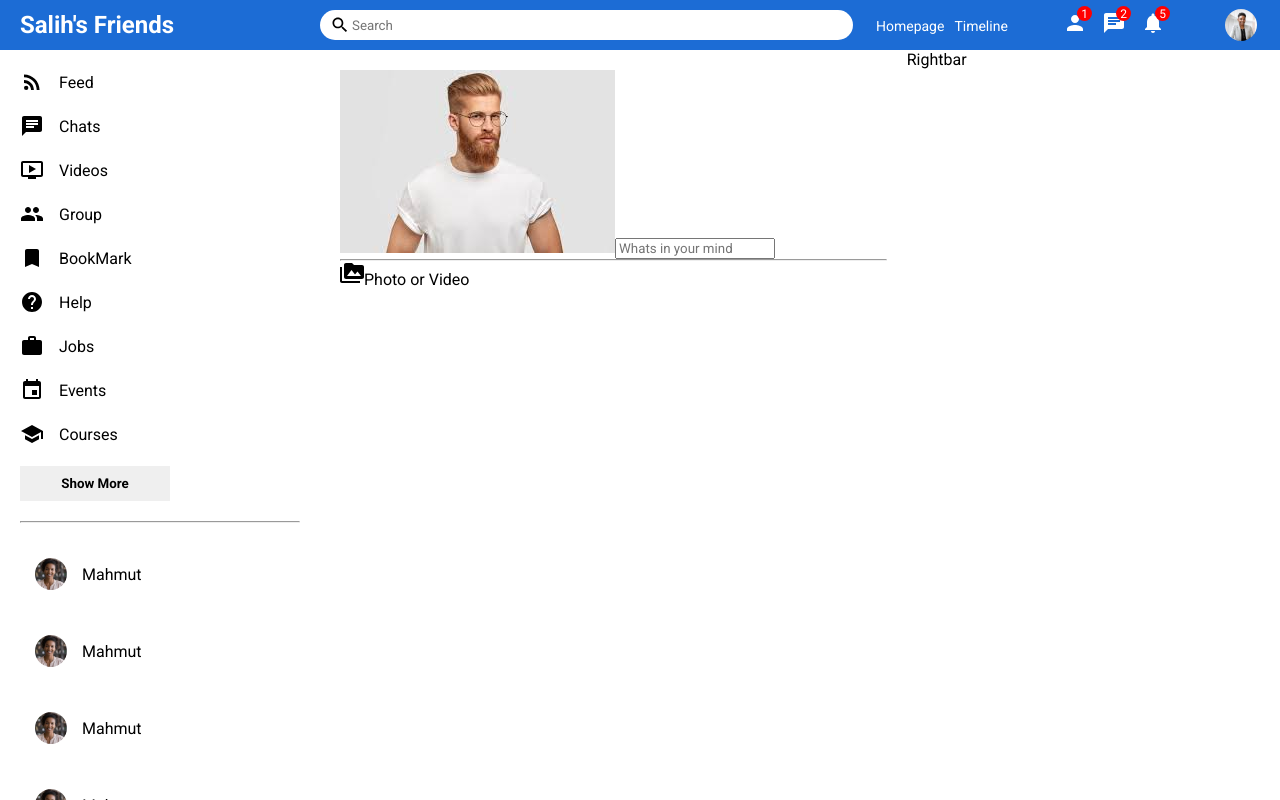
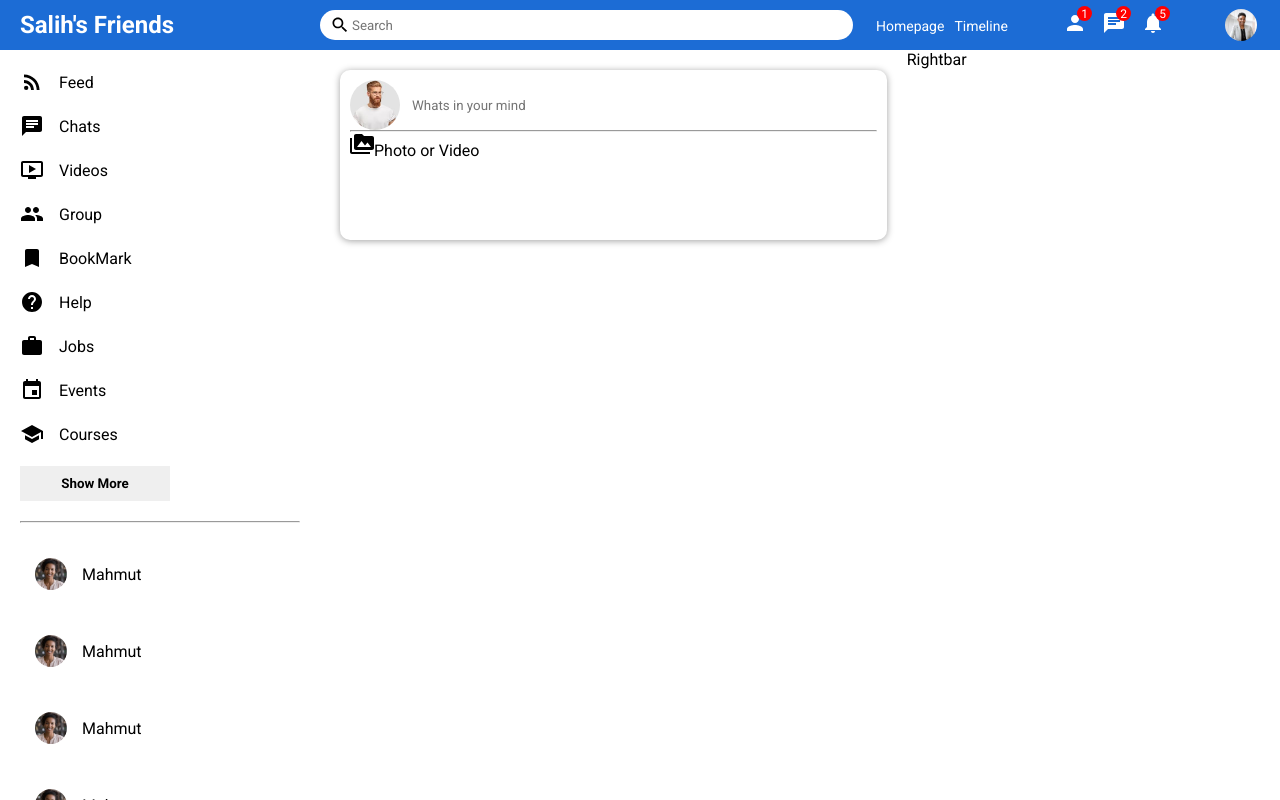
Before and after one commit to muhammetsalihaslan/SocialMediaApp, a React (Create React App) app in the folder socialmediapp/: page / in a window 1280 px wide. Built offline with nearby package versions, Linux system fonts and the light colour scheme.

Commit message:
sahre css

```diff
--- a/socialmediapp/src/components/share/share.css
+++ b/socialmediapp/src/components/share/share.css
@@ -0,0 +1,33 @@
+.share{
+    width: 100%;
+    height: 170px;
+    border-radius: 10px;
+    -webkit-box-shadow: 0px 1px 7px 0px rgba(0, 0, 0, 0.37);
+    box-shadow: 0px 1px 7px 0px rgba(0, 0, 0, 0.37);
+}
+
+.shareWrapper{
+    padding: 10px;
+}
+
+.shareTop{
+    display: flex;
+    align-items: center;
+}
+
+.shareProfileImg{
+    width: 50px;
+    height: 50px;
+    border-radius: 50%;
+    object-fit: cover;
+    margin-right: 10px;
+}
+
+.shareInput{
+    border:none;
+    width: 80%;
+}
+
+.shareInput:focus{
+    outline: none;
+}
```
